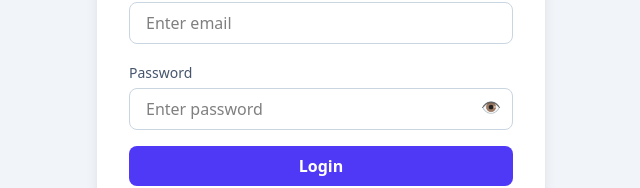
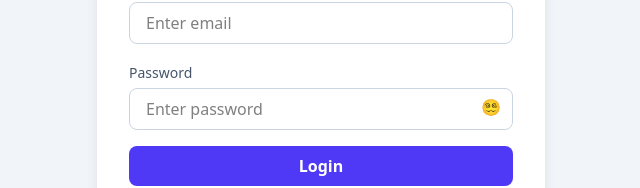
Before and after one commit to abhibhardwaj0550-star/todo-app, a React (Vite) app: page / in a window 1280 px wide. Shown: the part 301-489 px from the top of the page, without its empty margins (319-959 px from the left). Built offline with nearby package versions, Linux system fonts and the light colour scheme; no server answers.

Commit message:
completed todo

```diff
--- a/src/Components/Auth.jsx
+++ b/src/Components/Auth.jsx
@@ -92,7 +92,7 @@ export default function Auth({
                       onClick={toggleShowPassword}
                       className="absolute inset-y-0 right-3 flex items-center cursor-pointer text-slate-500"
                     >
-                      {showPassword ? "🙈" : "👁️"}
+                      {showPassword ? "😳" : "😵‍💫"}
                     </span>
                   )}
                 </div>
```
